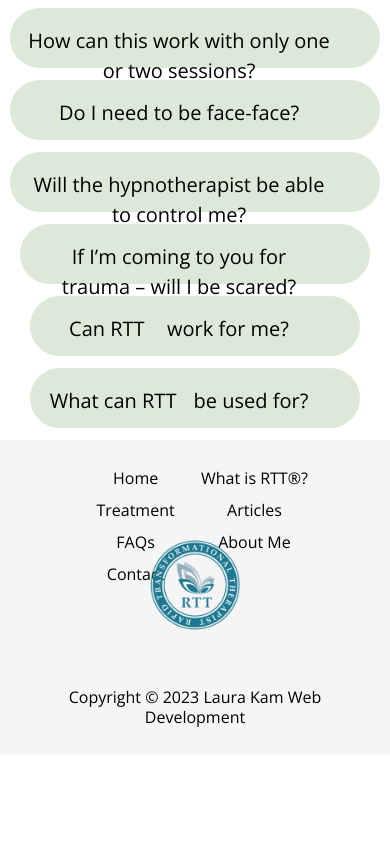
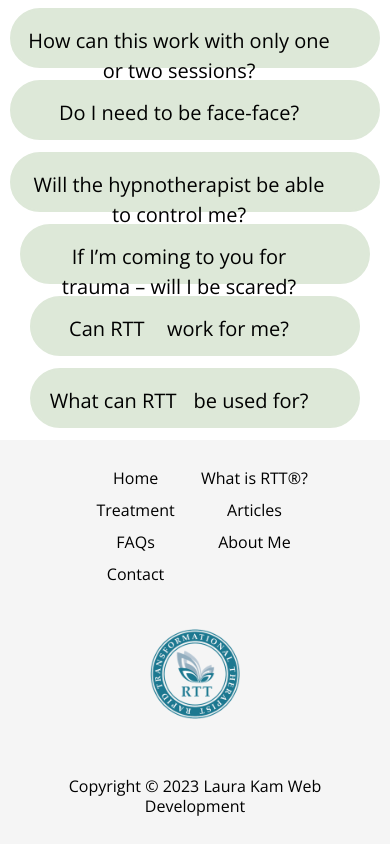
Before and after one commit to Laura-Kam/therapy-with-dee-macey, a Next.js app: page /faq in a window 390 px wide. Shown: the part 1193-2037 px from the top of the page. Before the commit the page ends 1948 px from the top, so only its background shows below. Built offline with nearby package versions, Linux system fonts and the light colour scheme.

Commit message:
Remove image overlap from fotter

```diff
--- a/src/comps/Footer.js
+++ b/src/comps/Footer.js
@@ -4,7 +4,7 @@
 const Footer = () => {
   return (
     <footer
-      className="footer footer-center p-7 flex-wrap"
+      className="footer footer-center p-7 flex flex-col flex-wrap"
       style={{
         backgroundColor: "#F5F5F5",
         color: "black",
@@ -12,7 +12,7 @@
         fontSize: "16px",
       }}
     >
-      <div className="footerDiv grid grid-cols-2 md:grid-cols-5 lg:grid-cols-7 gap-3 items-center text-center mb-5 flex-wrap">
+      <div className="grid grid-cols-2 md:grid-cols-5 lg:grid-cols-7 gap-3 text-center">
         <Link href="/" className="link link-hover">
           Home
         </Link>
@@ -36,7 +36,7 @@
         </Link>
       </div>
 
-      <div className="flex justify-center flex-wrap">
+      <div>
         <Image
           src="/rttroundedlogo.png"
           alt="My Image"
```
Also changed, not shown: 1 other file (tests, documents, lock files or other folders).
